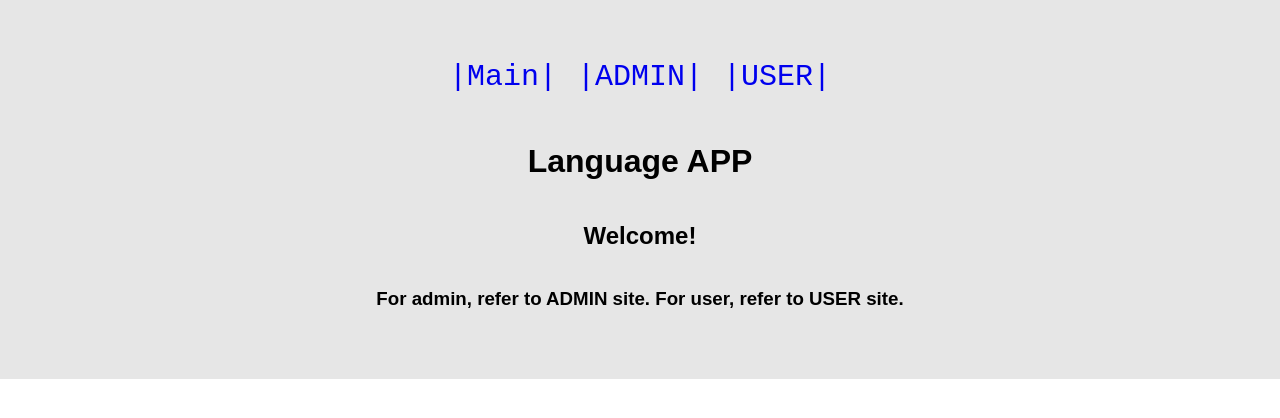
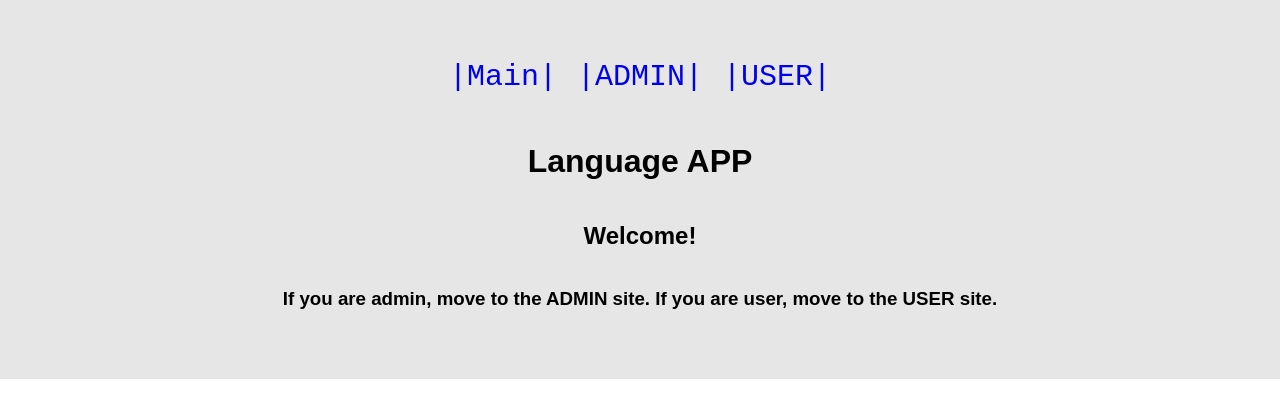
Before and after one commit to jftamk/language-app-project, a React (Create React App) app in the folder frontend/: page / in a window 1280 px wide. Shown: the top 418 px of the page. Built offline with nearby package versions, Linux system fonts and the light colour scheme.

Commit message:
Edit: change text

```diff
--- a/frontend/src/App.js
+++ b/frontend/src/App.js
@@ -1,7 +1,6 @@
 import React from "react";
 import { BrowserRouter, Route, Routes, Link } from "react-router-dom";
 import "./App.css";
-
 import ADMIN from "./admin";
 import USER from "./user";
 
@@ -32,8 +31,8 @@ function App() {
                 <h1>Language APP</h1>
                 <h2>Welcome!</h2>
                 <h3>
-                  For admin, refer to ADMIN site. For user, refer to USER site.{" "}
-                  <br></br>
+                  If you are admin, move to the ADMIN site. If you are user,
+                  move to the USER site. <br></br>
                 </h3>
               </>
             }
```
